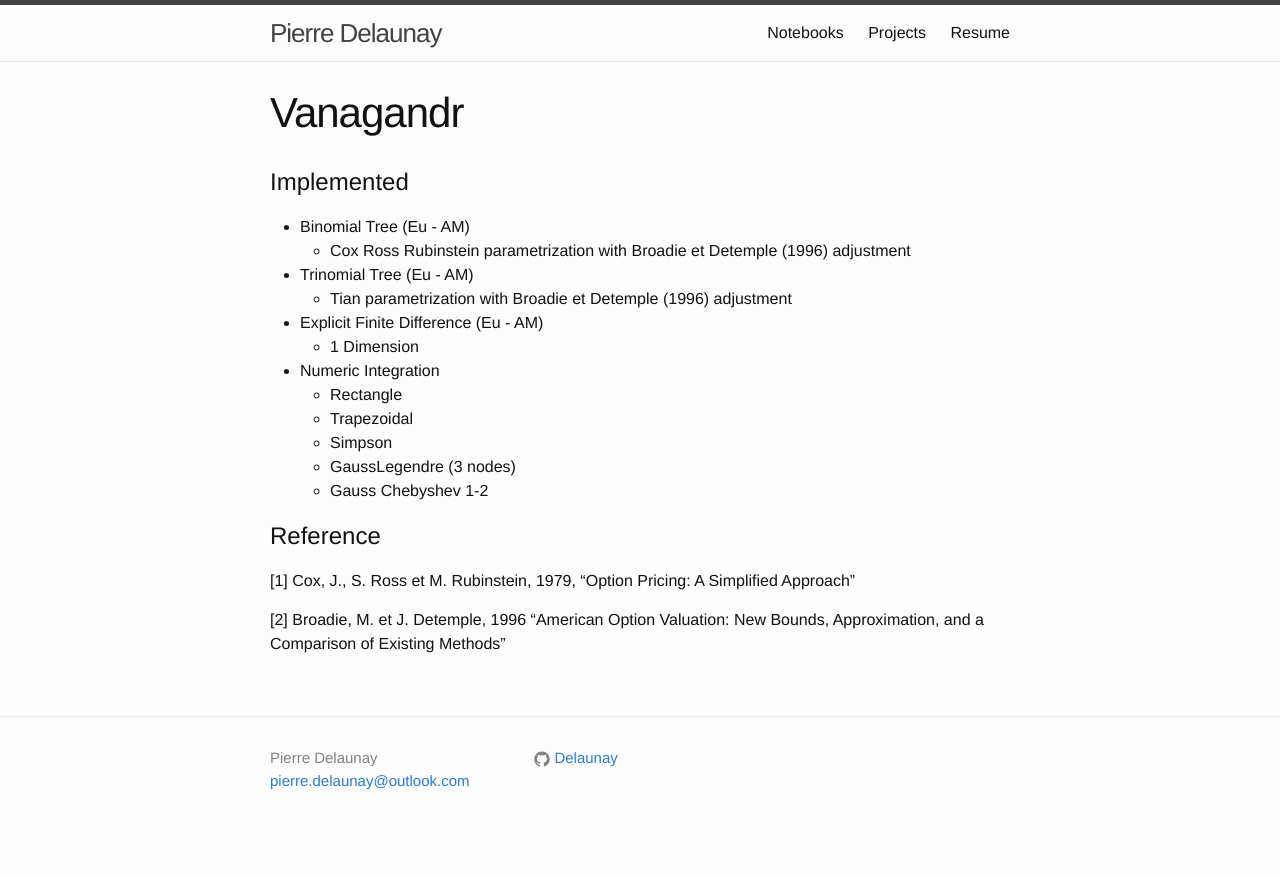
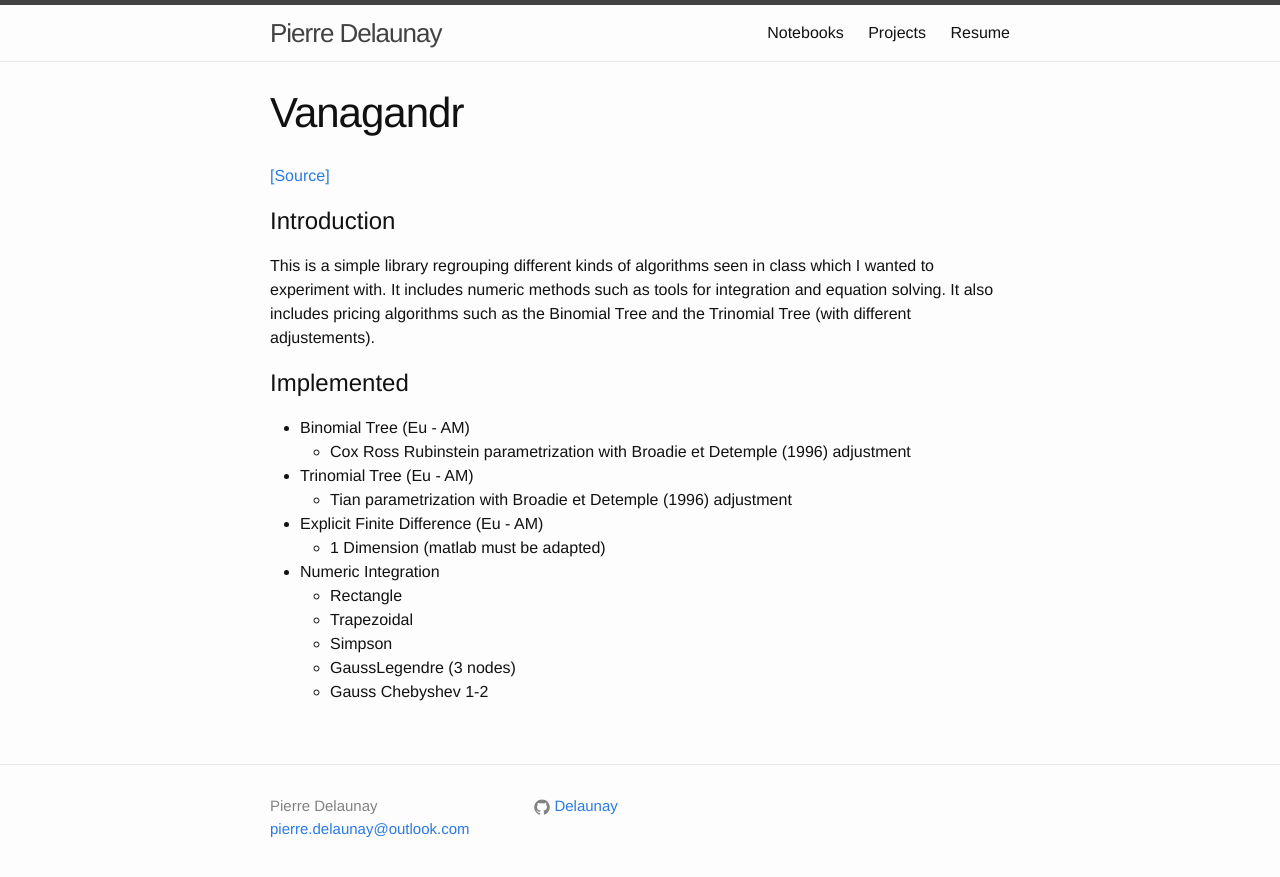
Before and after one commit to Delaunay/Delaunay.github.io, a Jekyll site: the page built from projects/vanagandr.md, in a window 1280 px wide. Shown: the top 877 px of the page. Built offline with Jekyll 4.4.1, drawn with Linux system fonts in a browser that asks for light colours.

Commit message:
project details

```diff
--- a/index.html
+++ b/index.html
@@ -8,6 +8,7 @@ layout: default
 
   <ul class="post-list">
     {% for post in site.posts %}
+
       <li>
         <span class="post-meta">{{ post.date | date: "%b %-d, %Y" }}</span>
 
@@ -15,6 +16,7 @@ layout: default
           <a class="post-link" href="{{ post.url | prepend: site.baseurl }}">{{ post.title }}</a>
         </h2>
       </li>
+
     {% endfor %}
   </ul>
 
--- a/projects/vanagandr.md
+++ b/projects/vanagandr.md
@@ -4,6 +4,12 @@ title: Vanagandr
 permalink: /projects/vanagandr/
 categories: project
 ---
+
+[[Source]][1]
+
+# Introduction
+
+This is a simple library regrouping different kinds of algorithms seen in class which I wanted to experiment with. It includes numeric methods such as tools for integration and equation solving. It also includes pricing algorithms such as the Binomial Tree and the Trinomial Tree (with different adjustements).
 
 # Implemented
 
@@ -14,7 +20,7 @@ categories: project
   * Tian parametrization with Broadie et Detemple (1996) adjustment
 
 * Explicit Finite Difference (Eu - AM)
-  * 1 Dimension
+  * 1 Dimension (matlab must be adapted)
 
 * Numeric Integration
   * Rectangle
@@ -24,9 +30,5 @@ categories: project
   * Gauss Chebyshev 1-2
 
 
-# Reference
 
-[1] Cox, J., S. Ross et M. Rubinstein, 1979, "Option Pricing: A Simplified Approach"
-
-
-[2] Broadie, M. et J. Detemple, 1996 "American Option Valuation: New Bounds, Approximation, and a Comparison of Existing Methods"
+[1]: https://github.com/Delaunay/vanagandr
```
Also changed, not shown: _posts/2014-12-29-strat3.markdown (+8 -7 lines), projects/strat3.md (+6 -1 lines), resume.md (+3 -7 lines).
